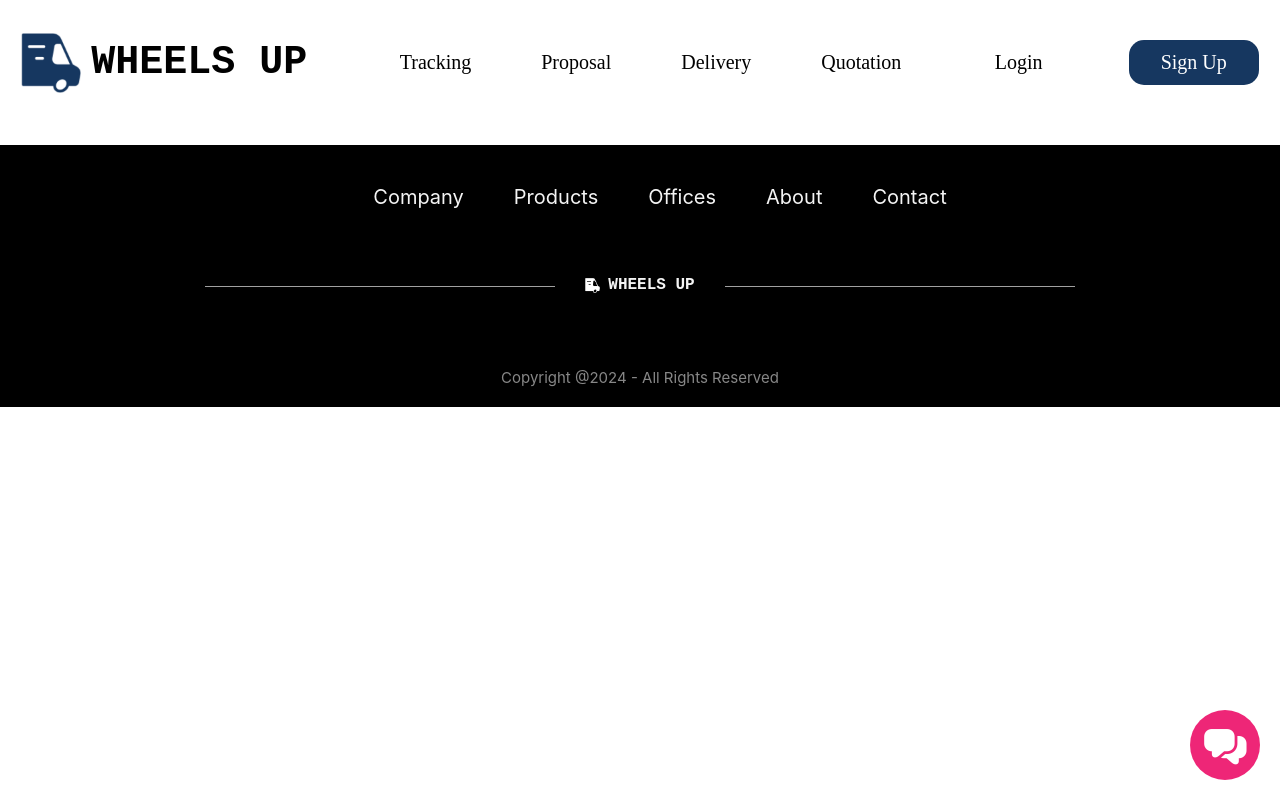
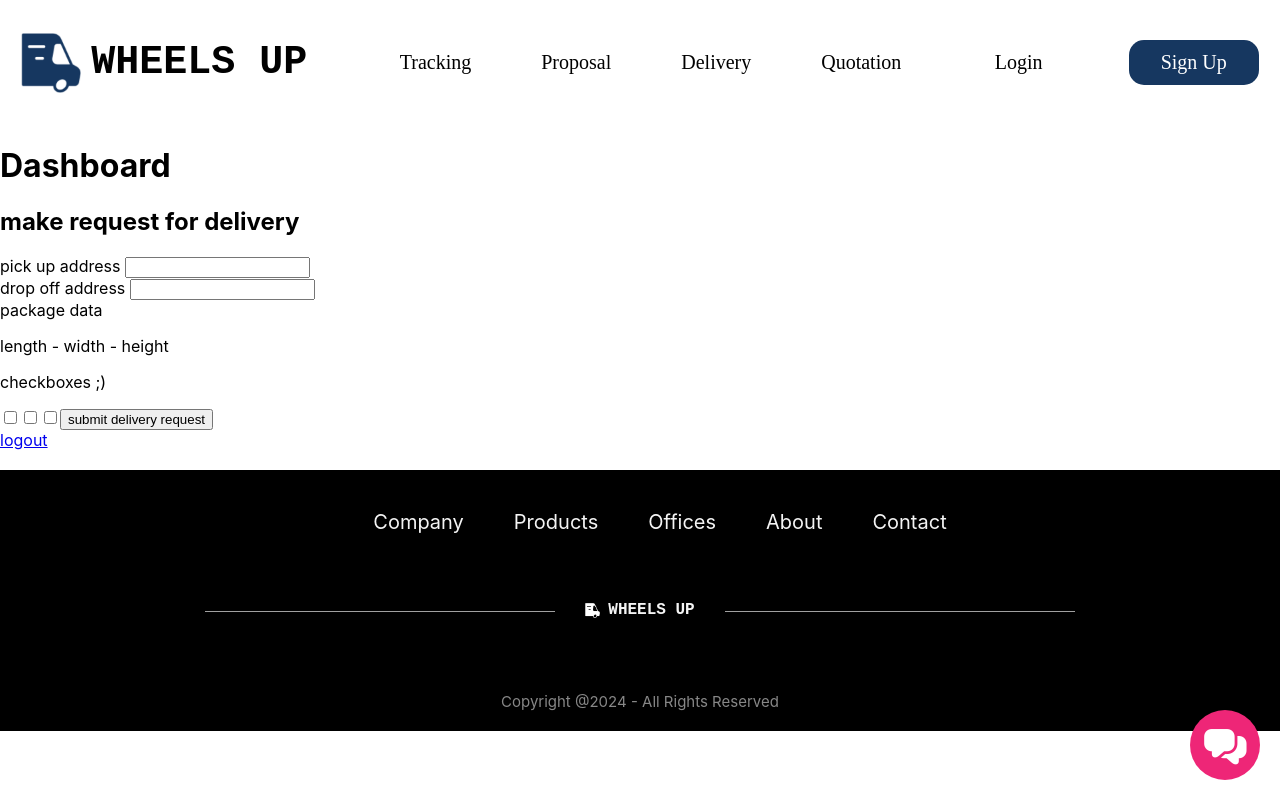
Before and after one commit to ArnabDasSOEN/SOEN342F2024, a React (Create React App) app in the folder SOEN343_Project/frontend/: page /dashboard in a window 1280 px wide. Built offline with nearby package versions, Linux system fonts and the light colour scheme; a web font is replaced by a local one.

Commit message:
login, logout, dashboard

```diff
--- a/SOEN343_Project/frontend/src/App.js
+++ b/SOEN343_Project/frontend/src/App.js
@@ -6,6 +6,8 @@ import { Login } from './Pages/Login';
 import { Footer } from './Components/Footer/Footer';
 import { SignUp } from './Pages/SignUp';
 import { Chatbot } from './Components/Chatbot/Chatbot';
+import { Dashboard } from "./Pages/Dashboard";
+import { Logout } from "./Pages/Logout";
 
 function App() {
   return (
@@ -16,6 +18,8 @@ function App() {
           <Route path='/' element={<Landing/>}/>
           <Route path='/login' element={<Login/>}/>
           <Route path='/signup' element={<SignUp/>}/>
+          <Route path='/dashboard' element={<Dashboard/>}/>
+          <Route path='/logout' element={<Logout/>}/>
         </Routes>
         <Chatbot/>
         <Footer/>
--- /dev/null
+++ b/SOEN343_Project/frontend/src/Pages/Dashboard.jsx
@@ -0,0 +1,44 @@
+import { Link } from "react-router-dom";
+
+export const Dashboard = () => {
+
+
+    const handleSubmitForm = (e) => {
+        e.preventDefault();
+
+        const formData = new FormData(e.target);
+        const formObject = Object.fromEntries(formData.entries()); //data to send to axios post requst to "/create_delivery_request"
+    }
+
+
+
+
+
+    return(
+        <main className="Dashboard">
+            <h1>Dashboard</h1>
+
+            <h2>make request for delivery</h2>
+            <form action="/create_delivery_request" method="POST" onSubmit={handleSubmitForm}>
+                <label>pick up address   </label>
+                <input type="text" ></input>
+                <br/>
+                <label>drop off address   </label>
+                <input type="text" ></input>
+                <br/>
+                <label>package data   </label>
+                <p>length - width - height</p>
+                <p>checkboxes ;)</p>
+                <input type="checkbox"></input>
+                <input type="checkbox"></input>
+                <input type="checkbox"></input>
+                <button type="submit">submit delivery request</button>
+            </form>
+
+
+
+
+            <Link to="/logout" className="logout">logout</Link>
+        </main>
+    )
+}
--- a/SOEN343_Project/frontend/src/Pages/Login.jsx
+++ b/SOEN343_Project/frontend/src/Pages/Login.jsx
@@ -33,9 +33,10 @@ export const Login = () => {
       );
 
       // Handle successful login (e.g., redirect or save token)
-      console.log(response.data);
+      //console.log(response.data);
       localStorage.setItem("username", response.data.username);
-      console.log("logged user is: ", localStorage.getItem("username"));
+      localStorage.setItem("user_id", response.data.user_id);
+      //console.log("logged user is: ", localStorage.getItem("username"));
 
       navigate("/dashboard"); // Redirect to a dashboard or home page on success
     } catch (err) {
@@ -48,25 +49,13 @@ export const Login = () => {
       <h2>Log In</h2>
       <form className="loginForm" onSubmit={handleSubmit}>
         <label>Email or Username</label>
-        <input
-          type="email"
-          value={email}
-          onChange={(e) => setEmail(e.target.value)}
-          required
-        />
+        <input type="email" value={email} onChange={(e) => setEmail(e.target.value)} required/>
         <br />
         <label>Password</label>
-        <input
-          type="password"
-          value={password}
-          onChange={(e) => setPassword(e.target.value)}
-          required
-        />
+        <input type="password" value={password} onChange={(e) => setPassword(e.target.value)} required/>
         <br />
         {error && <p className="error-message">{error}</p>}
-        <button type="submit" className="loginButton">
-          Login
-        </button>
+        <button type="submit" className="loginButton">Login</button>
       </form>
       <div className="otherLoginOptions">
         <p>
@@ -82,9 +71,7 @@ export const Login = () => {
       </div>
       <p className="signup-from-login">
         Don't have an account?{" "}
-        <Link to="/signup" className="signup-link">
-          Sign up here
-        </Link>
+        <Link to="/signup" className="signup-link"> Sign up here </Link>
       </p>
     </div>
   );
--- /dev/null
+++ b/SOEN343_Project/frontend/src/Pages/Logout.jsx
@@ -0,0 +1,24 @@
+import { useNavigate } from "react-router-dom";
+import { useState } from "react";
+
+export const Logout = () => {
+    localStorage.removeItem('username');
+    localStorage.removeItem('user_id');
+    const navigate = useNavigate();
+    const [timer, setTimer] = useState(3);
+
+    const intervalId = setInterval(() => {
+        if (timer === 1) {
+            clearInterval(intervalId); // Stop the interval
+            navigate("/login");
+        }
+        setTimer(timer - 1);
+    }, 1000);
+
+    return(
+        <main>
+            <h1>Succesfully logged out!</h1>
+            <h2>Redirecting in {timer}</h2>
+        </main>
+    )
+}
```
Also changed, not shown: SOEN343_Project/frontend/src/Pages/CSS/dashboard.css (added), 2 other files (tests, documents, lock files or other folders).
